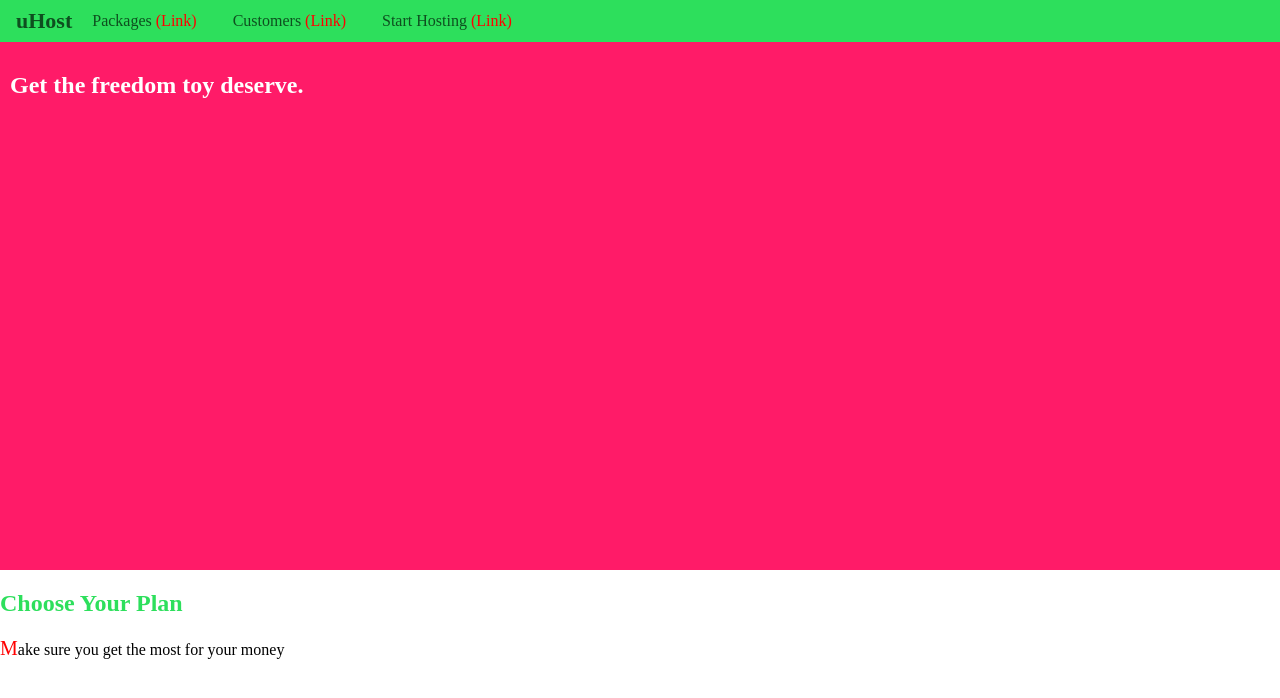
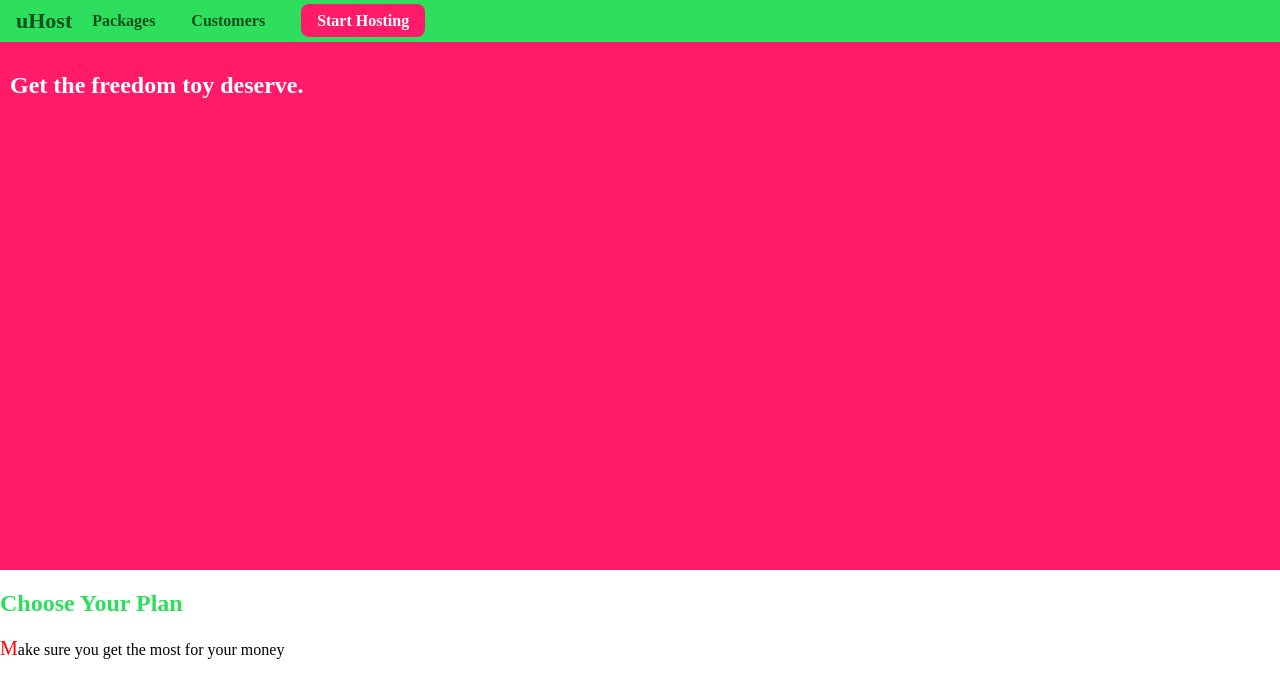
Before and after one commit to Gangbaekho/udemy-css-master, a plain HTML site: page index.html in a window 1280 px wide. Drawn offline with Linux system fonts and the light colour scheme.

Commit message:
adding and styling a cta-button

```diff
--- a/index.html
+++ b/index.html
@@ -21,7 +21,7 @@
                <li class="main-nav__item">
                     <a href="customers/index.html">Customers</a>
                 </li>
-                <li class="main-nav__item">
+                <li class="main-nav__item main-nav__item--cta">
                     <a href="start-hosting/index.html">Start Hosting</a>
                 </li>
             </ul>
--- a/main.css
+++ b/main.css
@@ -60,22 +60,31 @@ body {
 .main-nav__item a {
   color: #0e4f1f;
   text-decoration: none;
+  font-weight: bold;
+  padding: 3px 0px;
 }
 
-.main-nav__item a::after {
-  content: " (Link)";
-  color: red;
-}
-
-.main-nav__item a:hover {
-  color: white;
-}
-
+.main-nav__item a:hover,
 .main-nav__item a:active {
   color: white;
+  border-bottom: 5px solid white;
 }
 
 p::first-letter {
   color: red;
   font-size: 20px;
 }
+
+.main-nav__item--cta a {
+  color: white;
+  background: #ff1b68;
+  padding: 8px 16px;
+  border-radius: 8px;
+}
+
+.main-nav__item--cta a:hover,
+.main-nav__item--cta a:active {
+  color: #ff1b68;
+  background: white;
+  border: none;
+}
```
